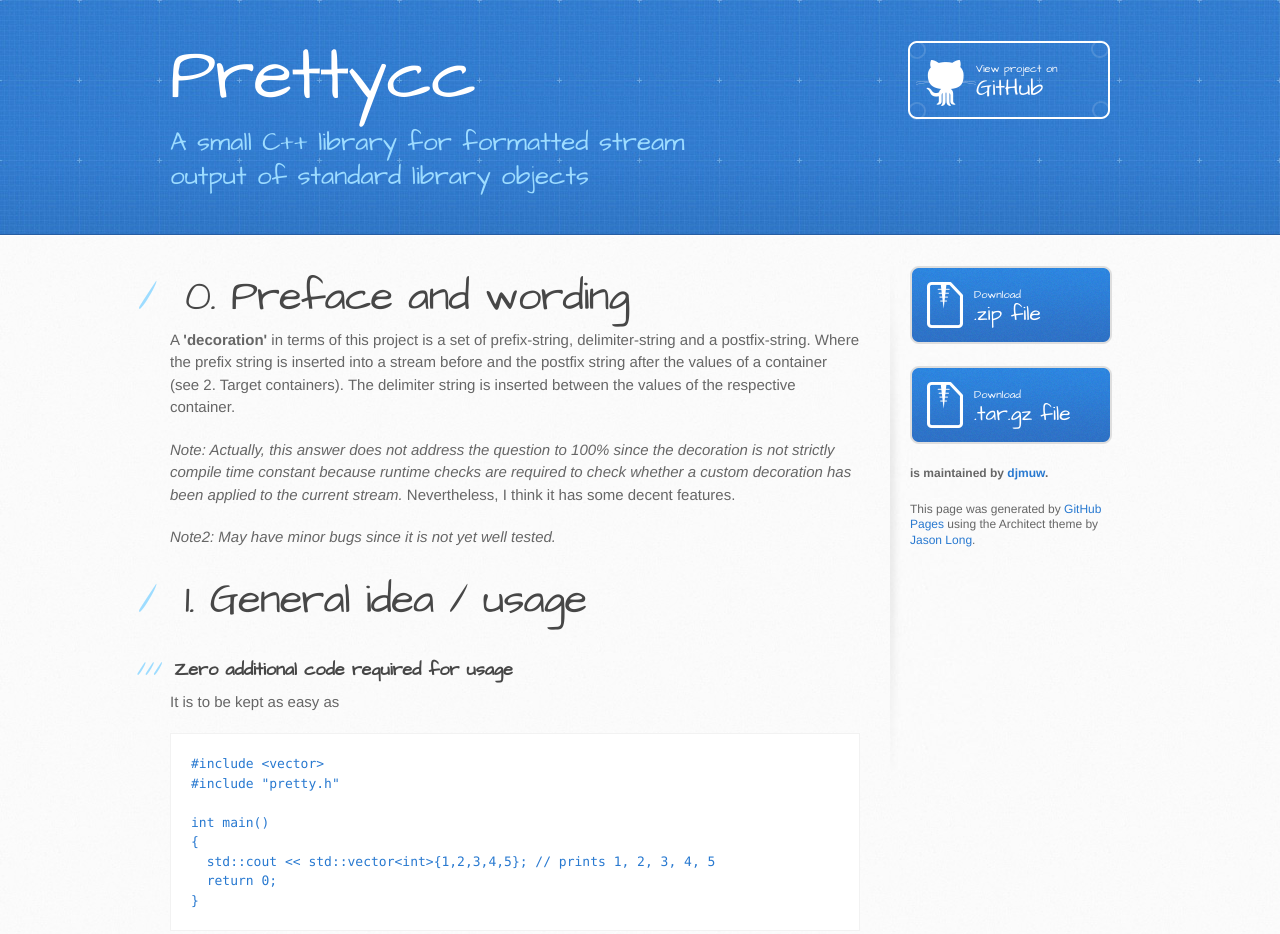
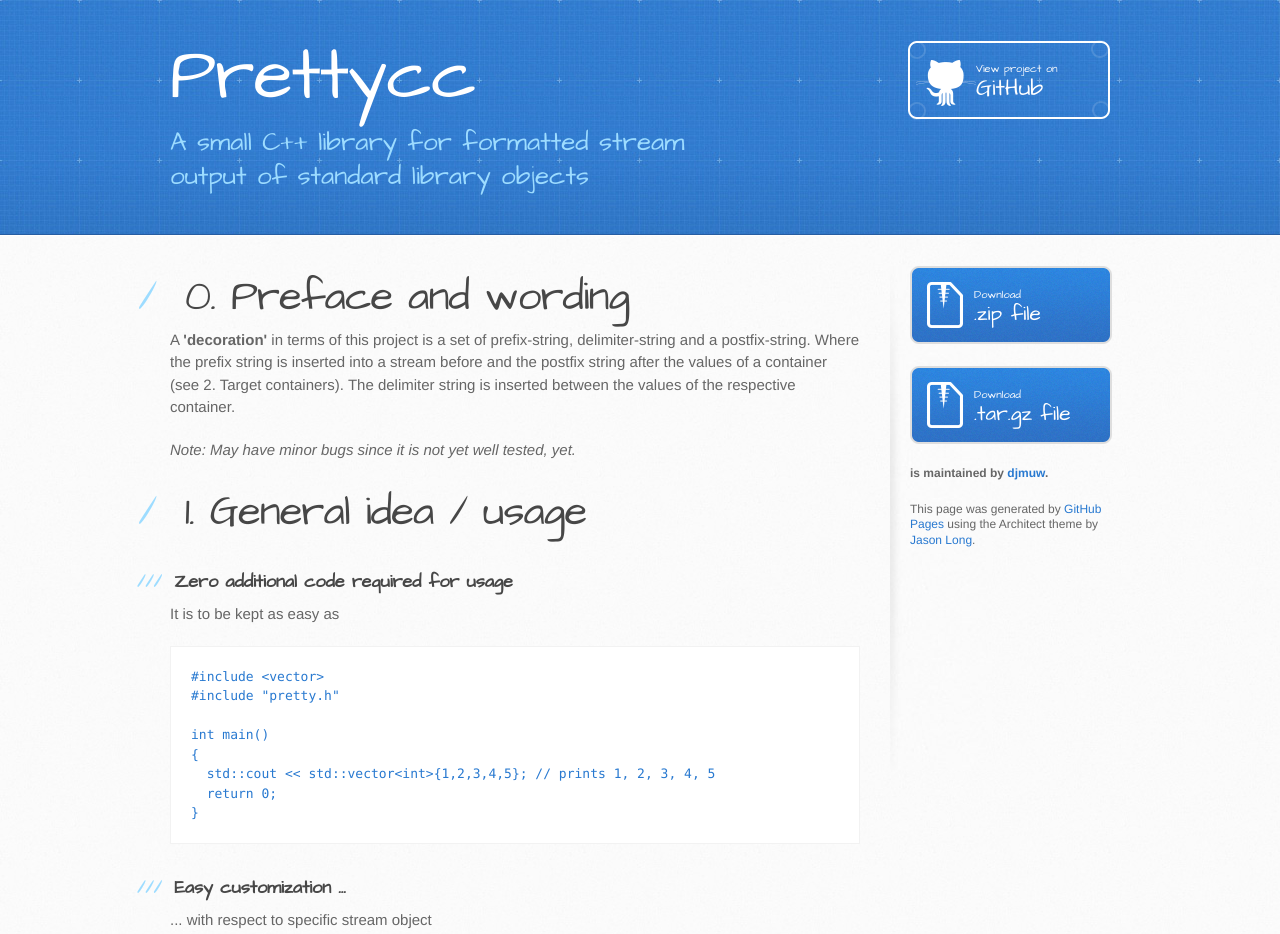
Before and after one commit to djmuw/prettycc, a plain HTML site: page index.html in a window 1280 px wide. Shown: the top 934 px of the page. Drawn offline with Linux system fonts and the light colour scheme.

Commit message:
removed so relevant passage

```diff
--- a/index.html
+++ b/index.html
@@ -35,10 +35,7 @@
 Where the prefix string is inserted into a stream before and the postfix string after the values of a container (see 2. Target containers).
 The delimiter string is inserted between the values of the respective container.</p>
 
-<p><em>Note: Actually, this answer does not address the question to 100% since the decoration is not strictly compile time constant because runtime checks are required to check whether a custom decoration has been applied to the current stream.</em>
-Nevertheless, I think it has some decent features.</p>
-
-<p><em>Note2: May have minor bugs since it is not yet well tested.</em></p>
+<p><em>Note: May have minor bugs since it is not yet well tested, yet.</em></p>
 
 <h1>
 <a id="1-general-idea--usage" class="anchor" href="#1-general-idea--usage" aria-hidden="true"><span class="octicon octicon-link"></span></a>1. General idea / usage</h1>
```
